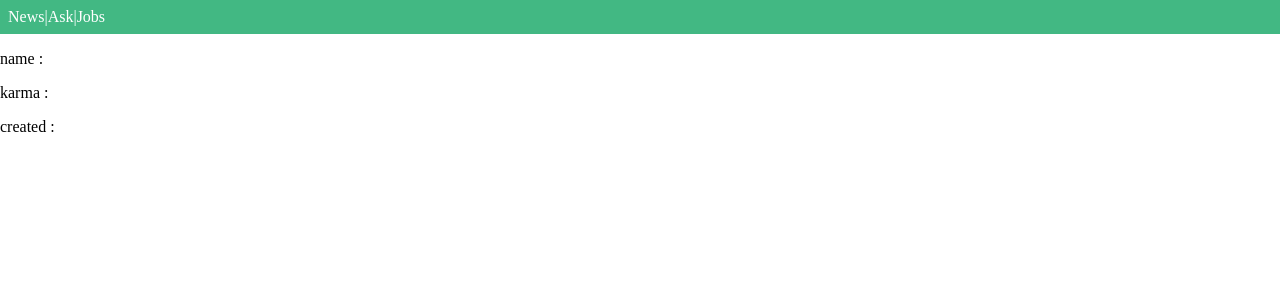
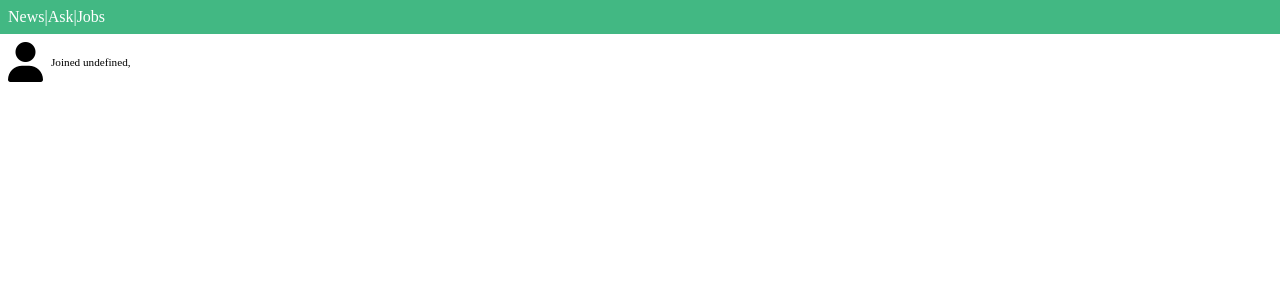
Before and after one commit to ktd1230/Vue.js, a Vue app in the folder Code/vue-news/: page /user/1 in a window 1280 px wide. Shown: the top 300 px of the page. Built offline with nearby package versions, Linux system fonts and the light colour scheme; no server answers.

Commit message:
Vue.js 완벽 가이드 - 리팩토링2 - 사용자 프로필 컴포넌트 공통화

```diff
--- /dev/null
+++ b/Code/vue-news/src/components/UserProfile.vue
@@ -0,0 +1,59 @@
+<template>
+  <div class="user-container">
+        <div>
+          <i class="fas fa-user"></i>
+        </div>
+        <div class="user-description">
+            <slot name="username">
+                <!-- 상위 컴포넌트에서 정의할 영역 -->
+            </slot>
+            <!-- <div>{{ user.id }}</div> -->
+            <!-- <div>username: {{ info.id }}</div> -->
+          <!-- <router-link :to="`/user/${user.id}`">
+            {{ user.id }}
+            </router-link> -->
+          <div class="time">
+            <!-- {{ user.created }} -->
+            <!-- time: {{ info.created }} -->
+            <slot name="time">
+                <!-- 상위 컴포넌트에서 정의할 영역 -->
+            </slot>
+          <slot name="karma">
+              <!-- 상위 컴포넌트에서 정의할 영역 -->
+          </slot>
+          </div>
+        </div>
+      </div>
+</template>
+
+<script>
+// import { mapGetters } from 'vuex';
+
+export default {
+    props: {
+        info: Object,
+    },
+    // computed: {
+    //     ...mapGetters({
+    //         user: 'fetchedUser',
+    //     })
+    // },
+}
+</script>
+
+<style scoped>
+.user-container {
+  display: flex;
+  align-items: center;
+  padding: 0.5rem;
+}
+.fa-user {
+  font-size: 2.5rem;
+}
+.user-description {
+  padding: 8px;
+}
+.time {
+  font-size: 0.7rem;
+}
+</style>
--- a/Code/vue-news/src/store/index.js
+++ b/Code/vue-news/src/store/index.js
@@ -11,7 +11,7 @@ export const store = new Vuex.Store({
         jobs: [],
         ask: [],
         user: {},
-        item: [],
+        item: {},
     },
     getters: {
         fetchedAsk(state) {
--- a/Code/vue-news/src/views/ItemView.vue
+++ b/Code/vue-news/src/views/ItemView.vue
@@ -1,20 +1,16 @@
 <template>
   <div>
     <section>
-      <!-- 질문 상세 정보 -->
-      <div class="user-container">
-        <div>
-          <i class="fas fa-user"></i>
-        </div>
-        <div class="user-description">
-          <router-link :to="`/user/${fetchedItem.user}`">
+      <!-- 사용자 정보 -->
+      <user-profile :info="fetchedItem">
+        <!-- <div slot="username">{{ fetchedItem.user }}</div> -->
+        <router-link slot="username" :to="`/user/${fetchedItem.user}`">
             {{ fetchedItem.user }}
-            </router-link>
-          <div class="time">
-            {{ fetchedItem.time_ago}}
-          </div>
-        </div>
-      </div>
+        </router-link>
+        <template slot="time">{{ 'Posted ' + fetchedItem.time_ago}}</template>
+      </user-profile>
+    </section>
+    <section>
         <h2>{{ fetchedItem.title }}</h2>
     </section>
     <section>
@@ -25,9 +21,13 @@
 </template>
 
 <script>
+import UserProfile from '../components/UserProfile.vue';
 import { mapGetters } from 'vuex';
 
 export default {
+  components: {
+    UserProfile,
+  },
   computed: {
     ...mapGetters([
       'fetchedItem',
@@ -40,7 +40,7 @@ export default {
 }
 </script>
 
-<style>
+<style scoped>
 .user-container {
   display: flex;
   align-items: center;
--- a/Code/vue-news/src/views/UserView.vue
+++ b/Code/vue-news/src/views/UserView.vue
@@ -1,15 +1,21 @@
 <template>
   <div>
-      <p>name : {{ user.id }}</p>
-      <p>karma : {{ user.karma }}</p>
-      <p>created : {{ user.created }}</p>
+      <user-profile :info="user">
+        <div slot="username">{{ user.id }}</div>
+        <span slot="time">{{ 'Joined ' + user.created }}, </span>
+        <span slot="karma">{{ user.karma }}</span>
+      </user-profile>
   </div>
 </template>
 
 <script>
 import { mapGetters } from 'vuex';
+import UserProfile from '../components/UserProfile.vue';
 
 export default {
+  components: {
+    UserProfile,
+  },
   computed: {
     ...mapGetters({
       user: 'fetchedUser',
@@ -18,8 +24,7 @@ export default {
   created() {
     const userName = this.$route.params.id;
     this.$store.dispatch('FETCH_USER', userName);
-    // axios.get(`https://api.hnpwa.com/v0/user/${userName}.json`);
-  }
+  },
 }
 </script>
 
```
Also changed, not shown: 1 other file (tests, documents, lock files or other folders).
